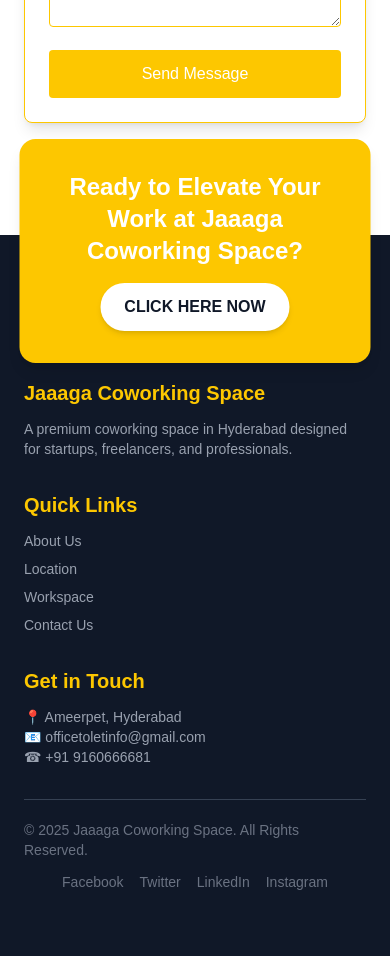
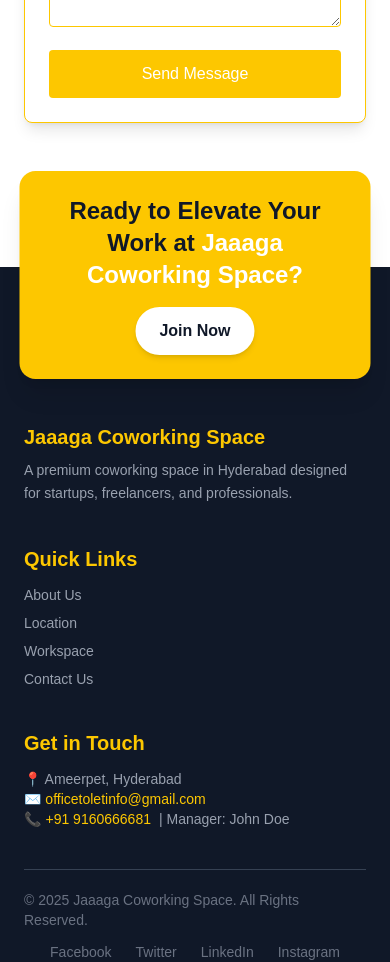
Before and after one commit to sushmasri1906/Jaaaga-coworking-space, a Next.js app: page / in a window 390 px wide. Shown: the part 7880-8842 px from the top of the page. Built offline with nearby package versions, Linux system fonts and the light colour scheme.

Commit message:
minor updates

```diff
--- a/src/components/Footer.tsx
+++ b/src/components/Footer.tsx
@@ -3,101 +3,97 @@
 
 const Footer = () => {
 	return (
-		<footer className="bg-gray-900 text-white py-10 relative mt-12">
-			{/* CTA Box - Positioned on Footer */}
-			<div className="absolute -top-24 left-1/2 transform -translate-x-1/2 w-[90%] max-w-3xl bg-yellow-400 text-white text-center py-8 rounded-2xl shadow-lg px-6 md:px-12">
-				<h2 className="text-2xl md:text-3xl font-bold mb-4">
+		<footer className="bg-gray-900 text-white pt-11 relative mt-20">
+			{/* CTA Box */}
+			<div className="absolute -top-24 left-1/2 transform -translate-x-1/2 w-[90%] max-w-3xl bg-yellow-400 text-center py-6 rounded-2xl shadow-xl px-6 md:px-12">
+				<h2 className="text-2xl md:text-3xl font-bold mb-4 text-gray-900">
 					Ready to Elevate Your Work at{" "}
 					<span className="text-white">Jaaaga Coworking Space?</span>
 				</h2>
 
-				<Link href="/join">
+				<Link href="/contact">
 					<button className="bg-white text-gray-900 font-semibold py-3 px-6 rounded-full shadow-md transition duration-300 hover:bg-gray-200">
-						CLICK HERE NOW
+						Join Now
 					</button>
 				</Link>
 			</div>
 
-			<div className="max-w-6xl mx-auto p-6 mt-20 ">
-				<div className="grid grid-cols-1 md:grid-cols-3 gap-8">
+			<div className="container mx-auto px-6 sm:px-8 md:px-12 mt-28">
+				<div className="grid grid-cols-1 md:grid-cols-3 gap-10">
+					{/* About Section */}
 					<div>
 						<h3 className="text-xl font-semibold text-yellow-400">
 							Jaaaga Coworking Space
 						</h3>
-						<p className="text-gray-400 mt-3 text-sm">
+						<p className="text-gray-400 mt-2 text-sm leading-relaxed">
 							A premium coworking space in Hyderabad designed for startups,
 							freelancers, and professionals.
 						</p>
 					</div>
 
+					{/* Quick Links */}
 					<div>
 						<h3 className="text-xl font-semibold text-yellow-400">
 							Quick Links
 						</h3>
 						<ul className="mt-3 space-y-2 text-gray-400 text-sm">
-							<li>
-								<Link
-									href="/about"
-									className="hover:text-yellow-400 transition">
-									About Us
-								</Link>
-							</li>
-							<li>
-								<Link
-									href="/contact"
-									className="hover:text-yellow-400 transition">
-									Location
-								</Link>
-							</li>
-							<li>
-								<Link
-									href="/spaces"
-									className="hover:text-yellow-400 transition">
-									Workspace
-								</Link>
-							</li>
-							<li>
-								<Link
-									href="/contact"
-									className="hover:text-yellow-400 transition">
-									Contact Us
-								</Link>
-							</li>
+							{["About Us", "Location", "Workspace", "Contact Us"].map(
+								(item, index) => (
+									<li key={index}>
+										<Link
+											href={`/${item.toLowerCase().replace(" ", "")}`}
+											className="hover:text-yellow-400 transition">
+											{item}
+										</Link>
+									</li>
+								)
+							)}
 						</ul>
 					</div>
 
+					{/* Contact Details */}
 					<div>
 						<h3 className="text-xl font-semibold text-yellow-400">
 							Get in Touch
 						</h3>
-						<p className="text-gray-400 mt-3 text-sm">
-							&#x1F4CD; Ameerpet, Hyderabad
+						<p className="text-gray-400 mt-3 text-sm">📍 Ameerpet, Hyderabad</p>
+						<p className="text-gray-400 text-sm">
+							✉️{" "}
+							<Link
+								href="mailto:officetoletinfo@gmail.com"
+								className="text-yellow-400 hover:underline">
+								officetoletinfo@gmail.com
+							</Link>
 						</p>
-						<p className="text-gray-400 text-sm">
-							&#x1F4E7; officetoletinfo@gmail.com
+						<p className="text-gray-400 text-sm flex items-center">
+							📞{" "}
+							<Link
+								href="tel:+919160666681"
+								className="text-yellow-400 hover:underline ml-1">
+								+91 9160666681
+							</Link>
+							<span className="ml-2 text-gray-400">| Manager: John Doe</span>
 						</p>
-						<p className="text-gray-400 text-sm">&#x260E; +91 9160666681</p>
 					</div>
 				</div>
 
-				<div className="border-t border-gray-700 mt-8 pt-5 flex flex-col md:flex-row items-center justify-between text-sm text-gray-500">
+				{/* Footer Bottom */}
+				<div className="border-t border-gray-700 mt-10 pt-5 flex flex-col md:flex-row items-center justify-between text-sm text-gray-500">
 					<p>
 						&copy; {new Date().getFullYear()} Jaaaga Coworking Space. All Rights
 						Reserved.
 					</p>
-					<div className="flex space-x-4 mt-3 md:mt-0">
-						<Link href="#" className="hover:text-yellow-400 transition">
-							Facebook
-						</Link>
-						<Link href="#" className="hover:text-yellow-400 transition">
-							Twitter
-						</Link>
-						<Link href="#" className="hover:text-yellow-400 transition">
-							LinkedIn
-						</Link>
-						<Link href="#" className="hover:text-yellow-400 transition">
-							Instagram
-						</Link>
+					<div className="flex space-x-6 mt-3 md:mt-0">
+						{["Facebook", "Twitter", "LinkedIn", "Instagram"].map(
+							(platform, index) => (
+								<Link
+									key={index}
+									href="#"
+									className="hover:text-yellow-400 transition">
+									{platform}
+								</Link>
+							)
+						)}
 					</div>
 				</div>
 			</div>
```
